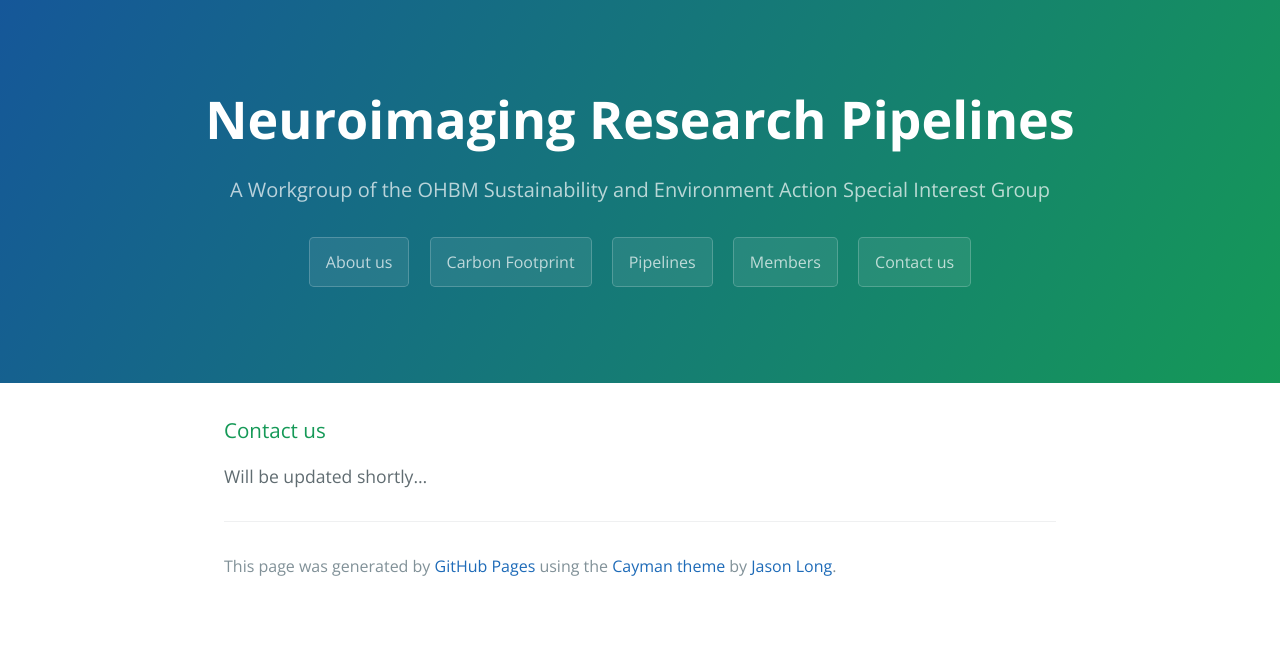
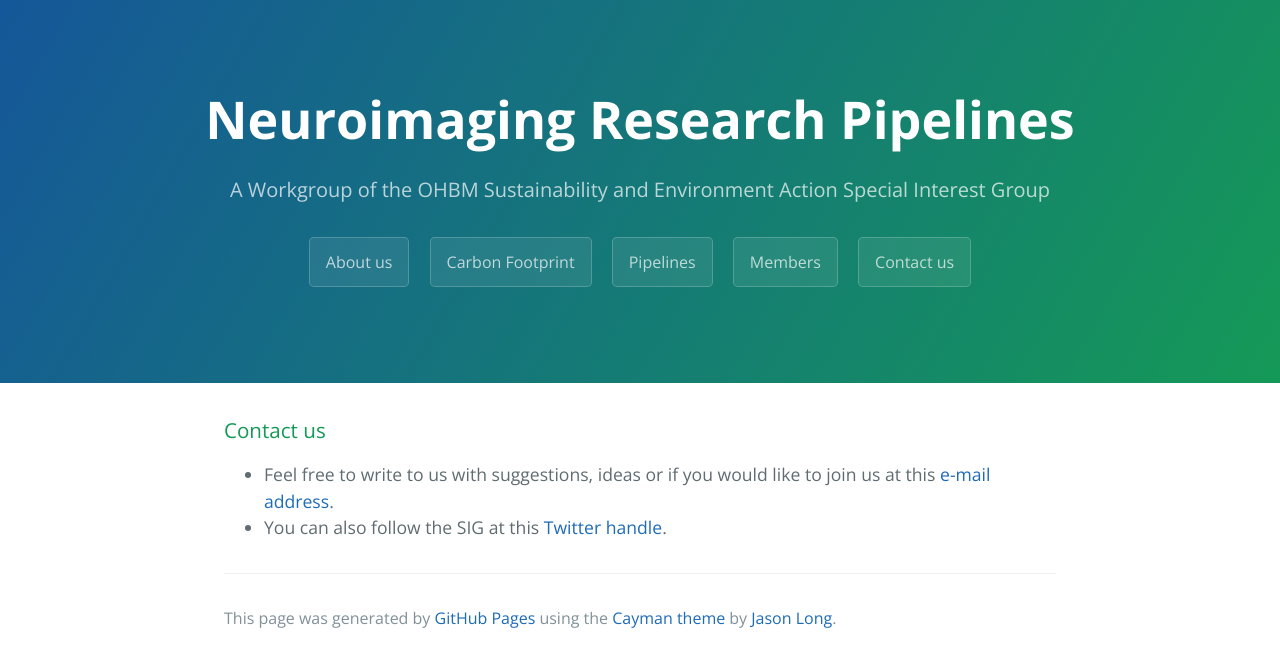
Before and after one commit to neuropipelines/neuropipelines.github.io, a Jekyll site: the page built from 40contact.md, in a window 1280 px wide. Shown: the top 667 px of the page. Built offline with Jekyll 4.4.1, drawn with Linux system fonts in a browser that asks for light colours.

Commit message:
Update contact

```diff
--- a/40contact.md
+++ b/40contact.md
@@ -6,4 +6,5 @@ filename: 40contact
 
 ### Contact us
 
-Will be updated shortly...
+* Feel free to write to us with suggestions, ideas or if you would like to join us at this [e-mail address](neuropipelines@gmail.com).
+* You can also follow the SIG at this [Twitter handle](https://twitter.com/OhbmEnvironment).
```
